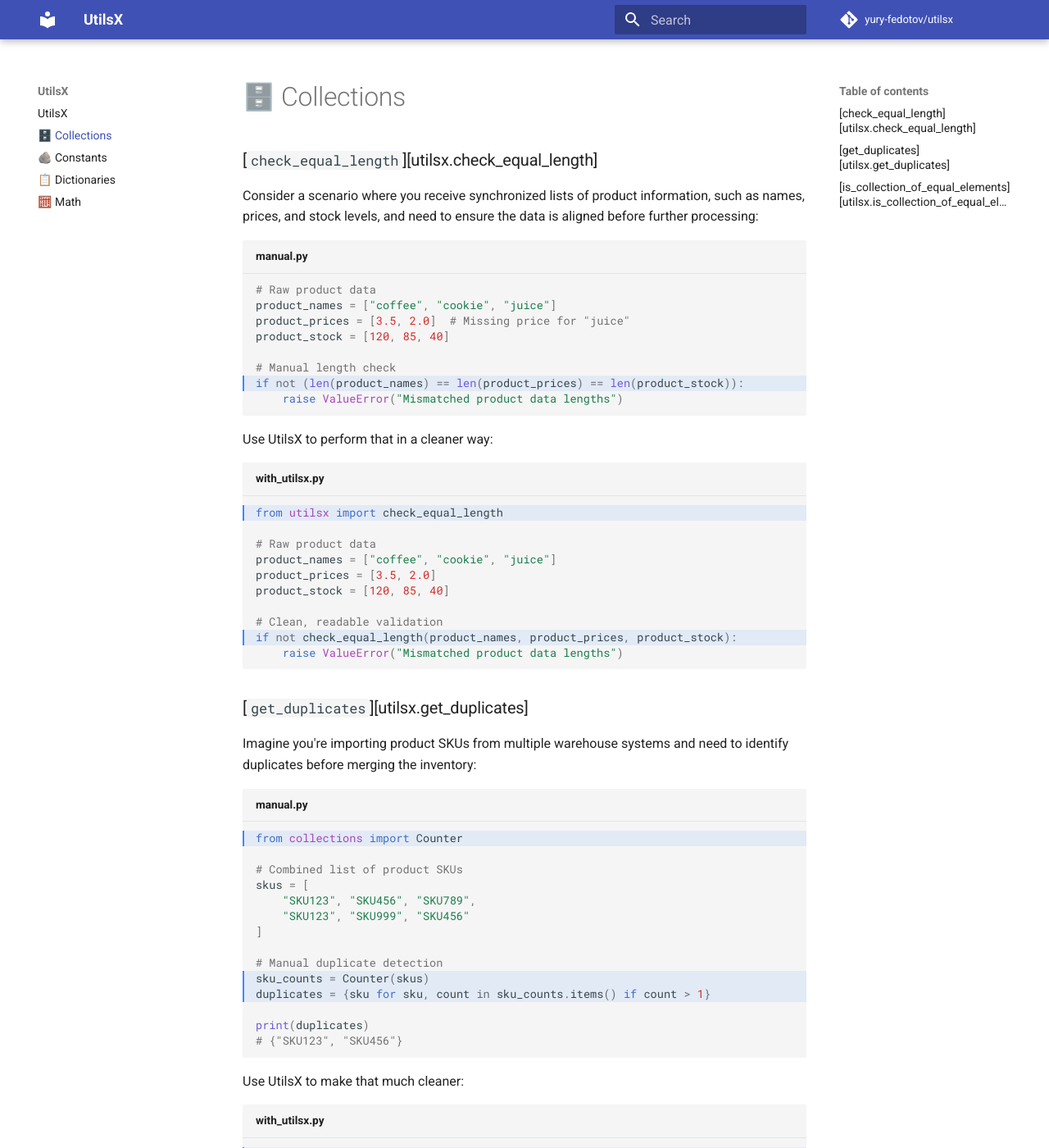
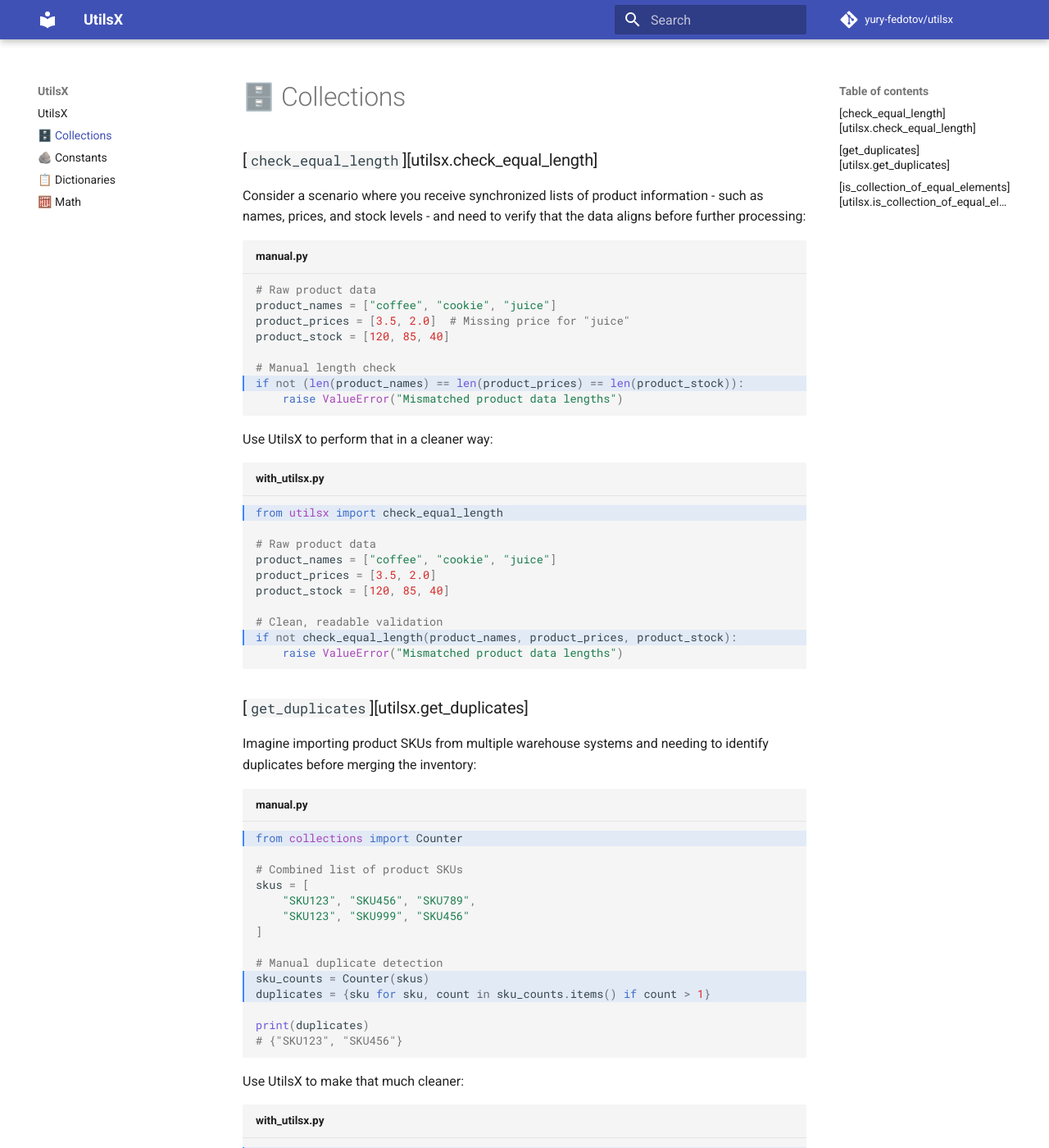
Before and after one commit to yury-fedotov/utilsx, an MkDocs documentation site: the page built from docs/collections.md, in a window 1280 px wide and 1400 px high. Shown: the whole window at 82% size. Built offline with MkDocs 1.6.1 and Material for MkDocs 9.7.7, drawn with Linux system fonts in a browser that asks for light colours; comment, search, counter and statistics services are not loaded; some of the changed text lies outside the part shown.

Commit message:
Satisfy Vale in collections docs

````diff
--- a/docs/collections.md
+++ b/docs/collections.md
@@ -2,8 +2,8 @@
 
 ### [`check_equal_length`][utilsx.check_equal_length]
 
-Consider a scenario where you receive synchronized lists of product information,
-such as names, prices, and stock levels, and need to ensure the data is aligned
+Consider a scenario where you receive synchronized lists of product information -
+such as names, prices, and stock levels - and need to verify that the data aligns
 before further processing:
 
 ``` py title="manual.py" hl_lines="7"
@@ -34,8 +34,8 @@
 
 ### [`get_duplicates`][utilsx.get_duplicates]
 
-Imagine you're importing product SKUs from multiple warehouse systems
-and need to identify duplicates before merging the inventory:
+Imagine importing product SKUs from multiple warehouse systems
+and needing to identify duplicates before merging the inventory:
 
 ``` py title="manual.py" hl_lines="1 10-11"
 from collections import Counter
@@ -74,8 +74,8 @@
 
 ### [`is_collection_of_equal_elements`][utilsx.is_collection_of_equal_elements]
 
-Suppose you’re validating a batch of sensor readings to ensure stability—i.e.,
-all readings in a window must be the same before taking action:
+Suppose you check a batch of sensor readings to ensure stability -
+you require all readings in a window to match before taking action:
 
 ``` py title="manual.py" hl_lines="5-6"
 # Sensor readings over a time window
````
Also changed, not shown: other parts of docs/collections.md (+1 -1 lines), 1 other file.
